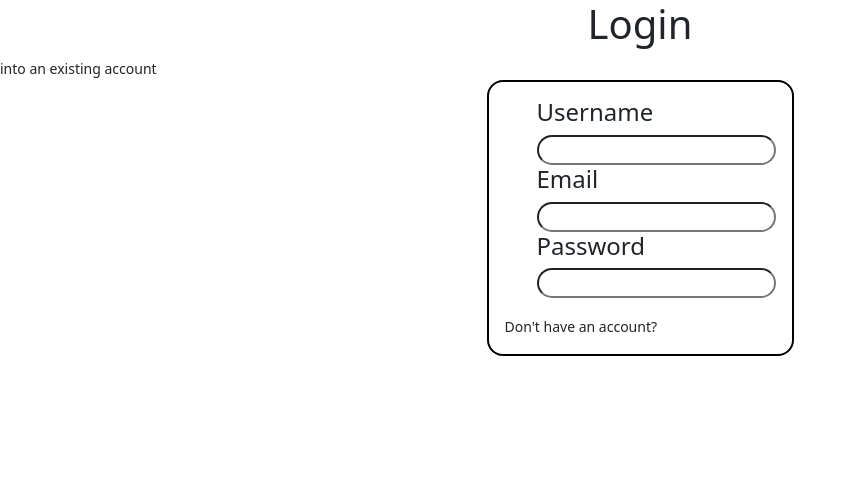
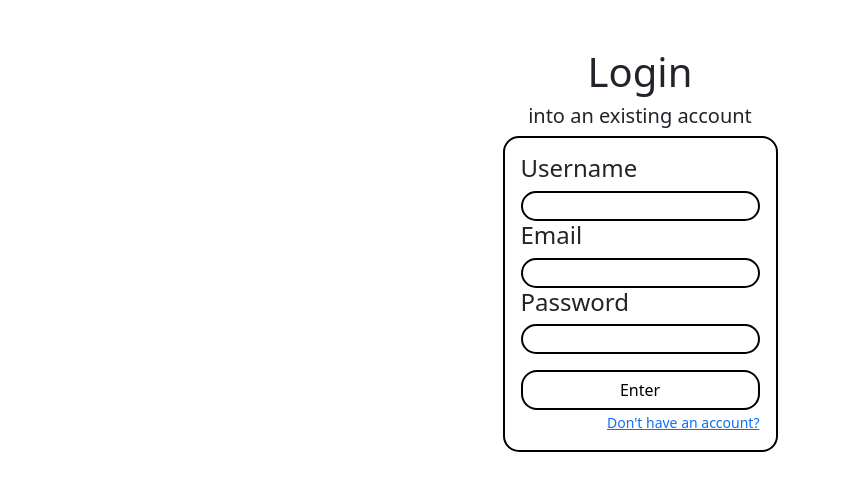
Before and after one commit to zekaekop/Course-Project-1, a PHP site: page /login.php in a window 1280 px wide. Shown: the top 491 px of the page, without its empty margins (0-856 px from the left). Run offline with PHP 8.4, Linux system fonts and the light colour scheme.

Commit message:
Added basic button styling and added the base file code into the main files

```diff
--- a/login.php
+++ b/login.php
@@ -23,23 +23,33 @@ include "base.php";
 
 ?>
 
+<div class="mt-5">
     <h1 class="text-center">Login</h1>
-<small  class="text-center">into an existing account</small>
-
-
-
+    <h5  class="text-center">into an existing account</h5>
 
     <div class="d-flex justify-content-center">
         <form action="post">
             <div class="card">
-            <ul >
+
+                <ul class="p-0">
                     <li><h4>Username</h4><input type="text" name="name" id=""></li>
                     <li><h4>Email</h4><input type="text" name="email" id=""></li>
-                <li><h4>Password</h4><input type="passwordz" name="password" id=""></li>
+                    <li><h4>Password</h4><input type="password" name="password" id=""></li>
                 </ul>
-            <small  class="text-center ms-auto">Don't have an account?</small>
+
+                <button class="btn btn-primary w-100" type="submit">
+                    Enter
+                </button>
+
+                <div class="d-flex justify-content-end">
+                    <a href="/register.php">
+                        <small  class="text-center">Don't have an account?</small>
+                    </a>
+                </div>
+
             </div>
         </form>
+    </div>
 </div>
 
 
--- a/static/css/base.css
+++ b/static/css/base.css
@@ -12,4 +12,31 @@ ul{
 
 input{
     border-radius: 1rem;
+    border: 2px solid black ;
 }
+
+/* input:hover{
+    border-radius: 1rem;
+    border: 2px solid black ;
+    box-shadow: 3px 3px 0px black;
+}
+
+input:focus{
+    border-radius: 1rem;
+    border: 2px solid black ;
+    box-shadow: 3px 3px 0px black;
+} */
+
+.btn-primary{
+    background-color: white;
+    border-radius: 1rem;
+    border: 2px solid black ;
+    color: black;
+}
+
+.btn-primary:hover{
+    background-color: rgb(0, 0, 0);
+    border-radius: 1rem;
+    border: 2px solid rgb(192, 192, 192) ;
+    color: rgb(255, 255, 255);
+}
```
Also changed, not shown: header.php (+39 -0 lines), home.php (+42 -0 lines). Lines whose indentation alone changed are shown as unchanged.
